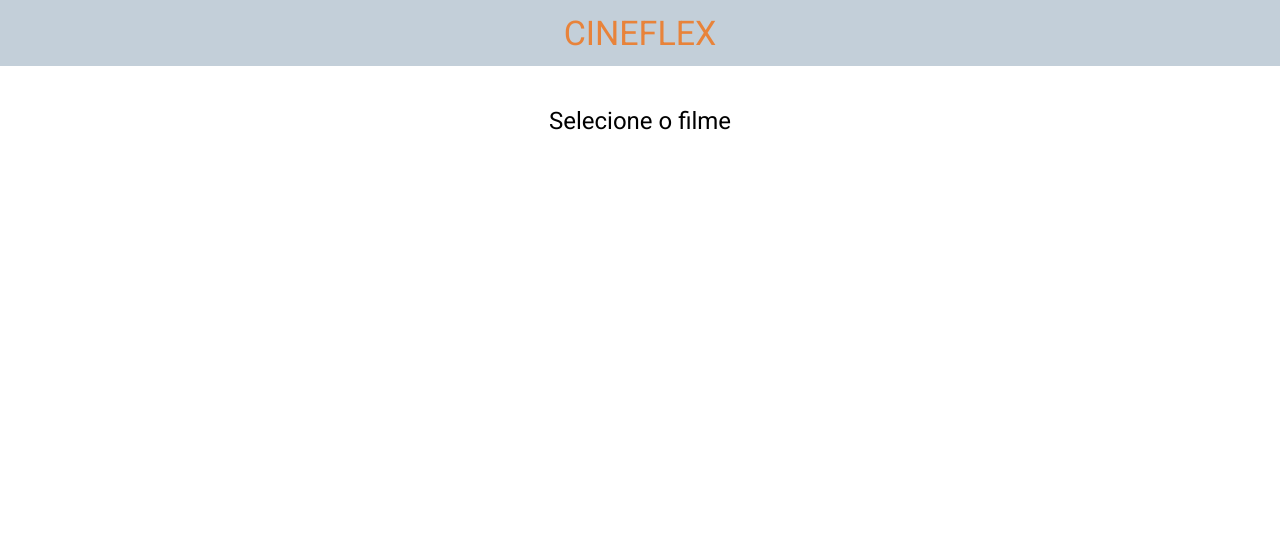
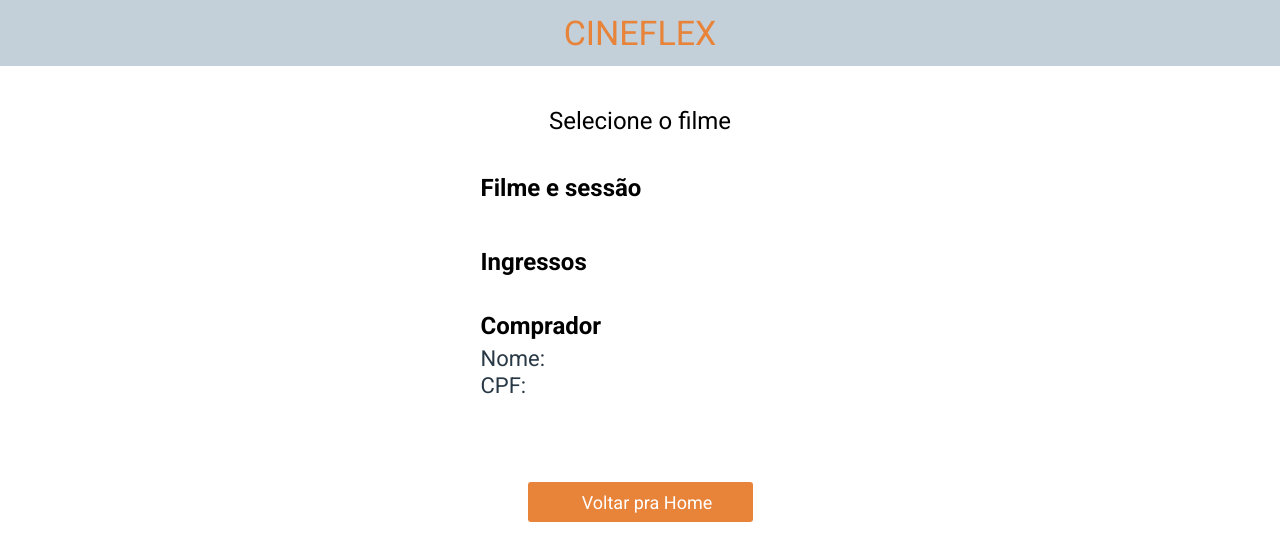
Before and after one commit to Mikael-Josias/projeto10-cineflex-, a React (Create React App) app: page /sucesso in a window 1280 px wide. Shown: the top 560 px of the page. Built offline with nearby package versions, Linux system fonts and the light colour scheme.

Commit message:
refactor: changed success page route

```diff
--- a/src/components/Content.js
+++ b/src/components/Content.js
@@ -8,7 +8,7 @@ import Seats from "./Seats";
 import Success from "./Success";
 
 export default function Content(){
-    const [data, setData] = useState({movie: {id: -1, title: ""}, session: {id: -1, day: "", weekday: "", hour: ""}, seats: {ids: [], numbers: []}});
+    const [data, setData] = useState({movie: {id: -1, title: ""}, session: {id: -1, day: "", weekday: "", hour: ""}, seats: {ids: [], numbers: []}, user: {name: "", cpf: ""}});
     const [movieData, setMovieData] = useState(null);
     const [seatsData, setSeatsData] = useState([]);
 
@@ -25,7 +25,7 @@ export default function Content(){
                     <Route path="/" element={<Movies setData={setData} />} />
                     <Route path="/sessoes/:idFilme" element={<Schedule data={data} setData={setData} />} />
                     <Route path="/assentos/:idSessao" element={<Seats data={data} setData={setData} movieData={movieData} setMovieData={setMovieData} seatsData={seatsData} setSeatsData={setSeatsData} />} />
-                    <Route path="/:userData/success" element={<Success data={data} />} />
+                    <Route path="/sucesso" element={<Success data={data} />} />
                 </Routes>
             </BrowserRouter>
         </StyledContent>
--- a/src/components/Movies.js
+++ b/src/components/Movies.js
@@ -16,7 +16,7 @@ export default function Movies(props){
     }, []);
 
     function selectMovie(movieId, movieTitle){
-        setData({movie: {id: movieId, title: movieTitle}, session: {id: -1, day: "", weekday: "", hour: ""}, seats: {ids: [], numbers: []}});
+        setData({movie: {id: movieId, title: movieTitle}, session: {id: -1, day: "", weekday: "", hour: ""}, seats: {ids: [], numbers: []}, user: {name: "", cpf: ""}});
         navigate(`/sessoes/${movieId}`);
     }
 
--- a/src/components/Seats.js
+++ b/src/components/Seats.js
@@ -81,12 +81,14 @@ export default function Seats(props){
         const newData = {...data};
         newData.seats.ids = selectedSeats;
         newData.seats.numbers = seatsData;
+        newData.user.name = userName;
+        newData.user.cpf = userCpf;
         setData(newData);
 
         const userData = {ids: selectedSeats, name: userName, cpf: userCpf};
         console.log(JSON.stringify(newData));
         const promisse = axios.post(bookSeatUrl, userData);
-        promisse.then(() => navigate(`/${JSON.stringify(userData)}/success`));
+        promisse.then(() => navigate(`/sucesso`));
         promisse.catch((err) => console.log(err));
     }
 
--- a/src/components/Success.js
+++ b/src/components/Success.js
@@ -2,9 +2,6 @@ import { json, Link, useNavigate, useParams } from "react-router-dom";
 import styled from "styled-components";
 
 export default function Success(props){
-    let {userData} = useParams();
-    userData = JSON.parse(userData);
-
     const navigate = useNavigate();
     const {data} = props;
 
@@ -22,8 +19,8 @@ export default function Success(props){
             </DataContainer>
             <DataContainer data-test="client-info">
                 <SubcategoryTitle>Comprador</SubcategoryTitle>
-                <CategoryDataSpan>Nome: {userData.name}</CategoryDataSpan>
-                <CategoryDataSpan>CPF: {userData.cpf}</CategoryDataSpan>
+                <CategoryDataSpan>Nome: {data.user.name}</CategoryDataSpan>
+                <CategoryDataSpan>CPF: {data.user.cpf}</CategoryDataSpan>
             </DataContainer>
 
             <Link to={"/"} data-test="go-home-btn">
```
